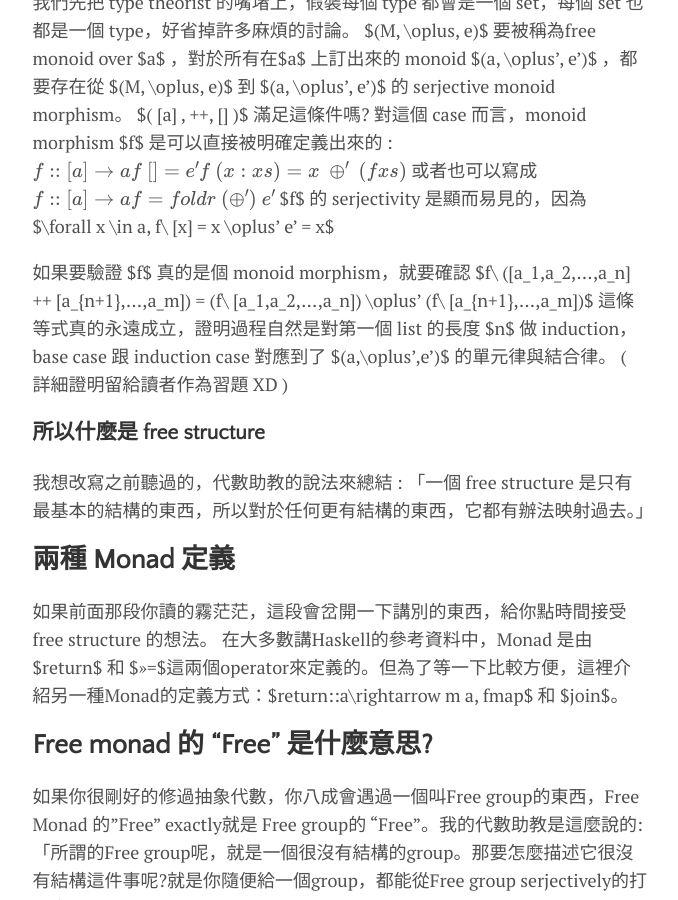
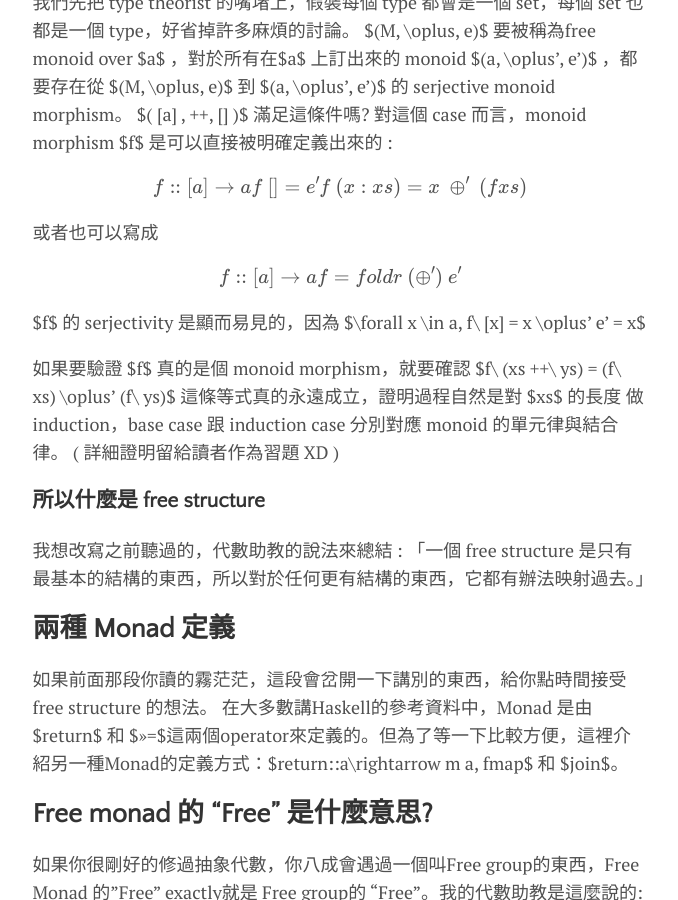
Before and after one commit to Daniel-Chang-T/Daniel-Chang-T.github.io, a Jekyll site: the page built from _posts/2022-08-30-Free Monad.md, in a window 1280 px wide and 900 px high, scrolled down 1347 px. Shown: the whole window, without its empty margins (300-978 px from the left). Built offline with Jekyll 4.4.1, drawn with Linux system fonts in a browser that asks for light colours; formulas are drawn with MathJax 3.

Commit message:
change icon

```diff
--- a/_posts/2022-08-30-Free Monad.md
+++ b/_posts/2022-08-30-Free Monad.md
@@ -26,19 +26,23 @@ monoid 是最簡單的代數結構之一，它的定義包含了一個集合 $M$
 morphism 指的是那些會保持代數結構的，從結構到結構的函數。像一個從 $(M_1, \oplus _1,e_1)$ 到 $(M_2, \oplus _2,e_2)$ 的 monoid morphism f，就該滿足這條式子 $\forall x,y\in M_1 , f(x \oplus _1 y) = f(x) \oplus _2 f(y)$
 ### $([a] , ++, []  )$ 是 free monoid over $a$
 我們先把 type theorist 的嘴堵上，假裝每個 type 都會是一個 set，每個 set 也都是一個 type，好省掉許多麻煩的討論。 $(M, \oplus, e)$ 要被稱為free monoid over $a$ ，對於所有在$a$ 上訂出來的 monoid $(a, \oplus', e')$ ，都要存在從 $(M, \oplus, e)$ 到 $(a, \oplus', e')$ 的 serjective monoid morphism。 $( [a] , ++, [] )$ 滿足這條件嗎? 對這個 case 而言，monoid morphism $f$ 是可以直接被明確定義出來的 :
+
 $$
 f :: [a] \to a\\
 f\ [] = e'\\
 f\ (x:xs) = x\ \oplus'\ (f xs)
 $$
+
 或者也可以寫成
+
 $$
 f :: [a] \to a\\
 f = foldr\ (\oplus')\ e'
 $$
+
 $f$ 的 serjectivity 是顯而易見的，因為 $\forall x \in a, f\ [x] = x \oplus' e' = x$
 
-如果要驗證 $f$ 真的是個 monoid morphism，就要確認 $f\ ([a_1,a_2,...,a_n] ++ [a_{n+1},...,a_m]) = (f\ [a_1,a_2,...,a_n]) \oplus' (f\ [a_{n+1},...,a_m])$ 這條等式真的永遠成立，證明過程自然是對第一個 list 的長度 $n$ 做 induction，base case 跟 induction case 對應到了 $(a,\oplus',e')$ 的單元律與結合律。 ( 詳細證明留給讀者作為習題 XD )
+如果要驗證 $f$ 真的是個 monoid morphism，就要確認 $f\ (xs ++\ ys) = (f\ xs) \oplus' (f\ ys)$ 這條等式真的永遠成立，證明過程自然是對 $xs$ 的長度 做 induction，base case 跟 induction case 分別對應 monoid 的單元律與結合律。 ( 詳細證明留給讀者作為習題 XD )
 
 ### 所以什麼是 free structure
 我想改寫之前聽過的，代數助教的說法來總結 : 「一個 free structure 是只有最基本的結構的東西，所以對於任何更有結構的東西，它都有辦法映射過去。」
```
Also changed, not shown: computer.png (deleted).
